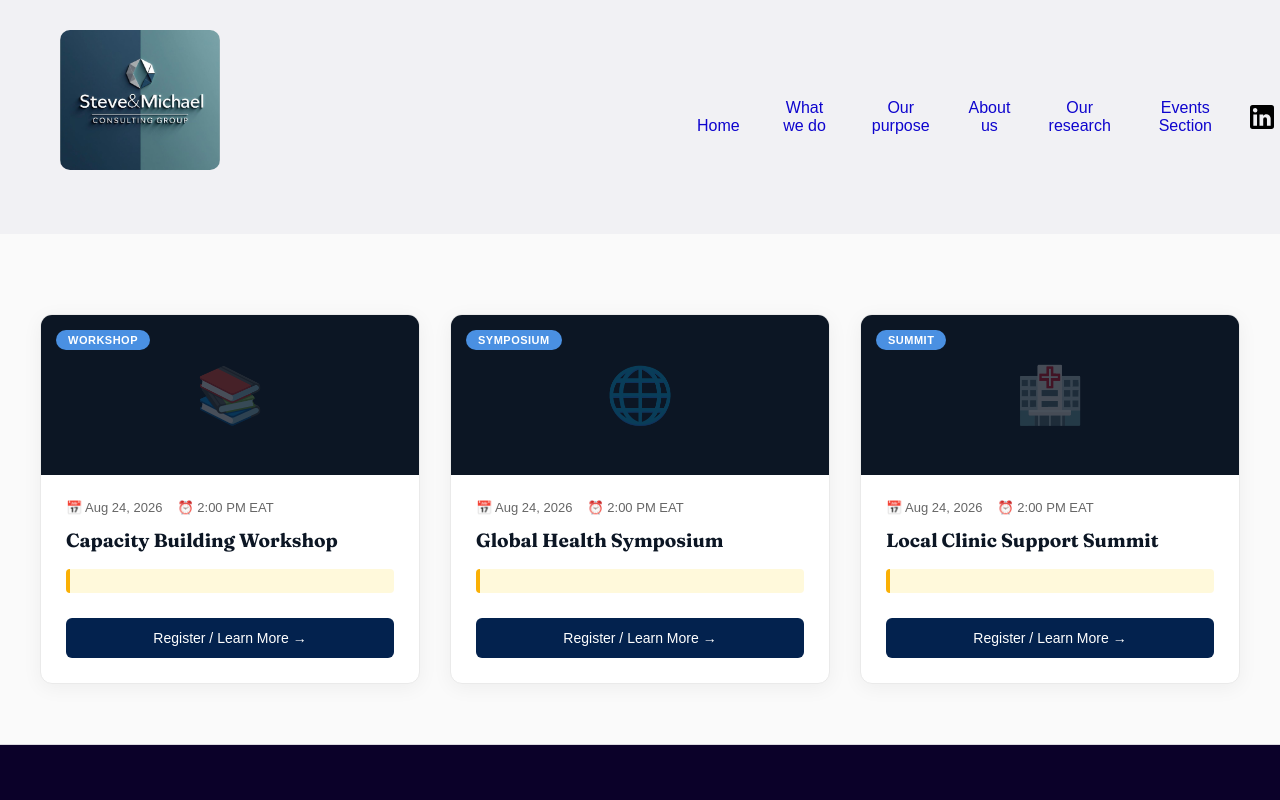
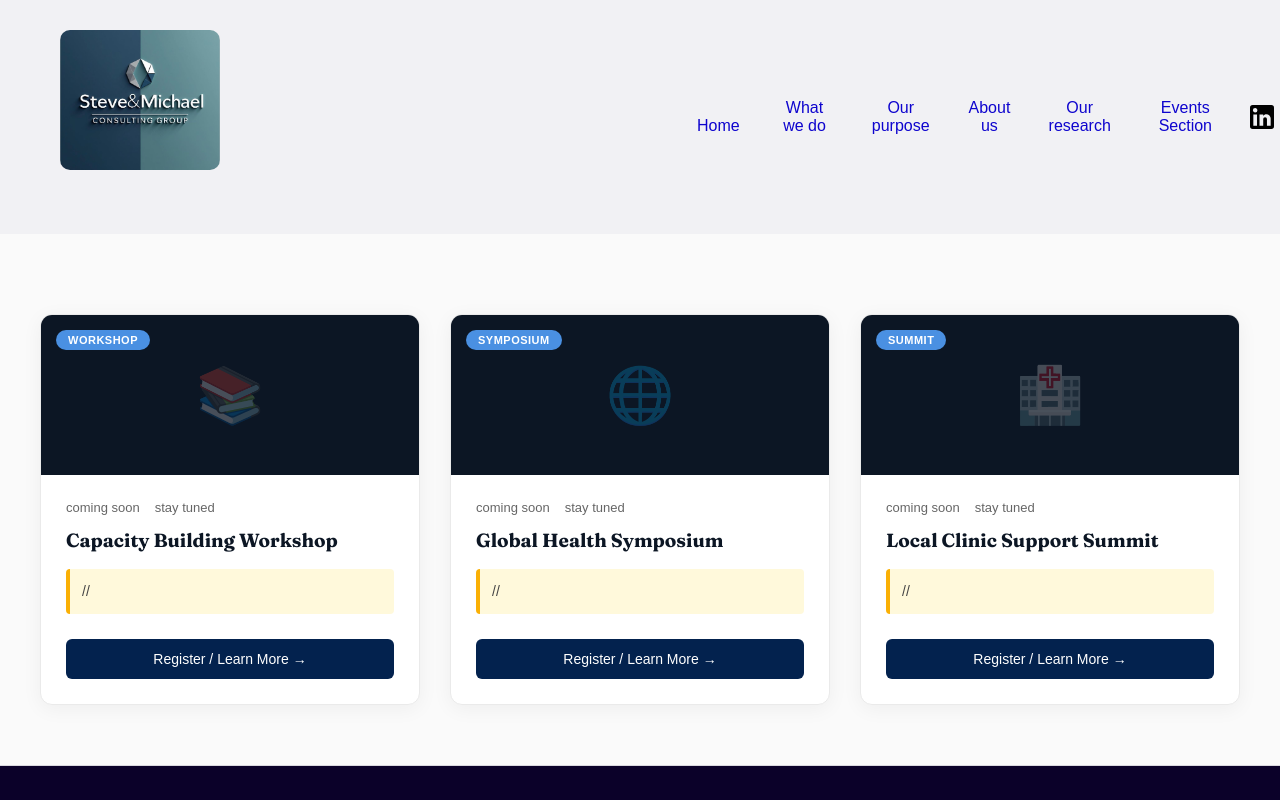
Before and after one commit to stevemichaelfoundation-sys/Steve-Michael-Consulting-Group, a Next.js app: page / in a window 1280 px wide. Both pictures are taken after a click on the button "Events Section". Shown: the top 800 px of the page. Built offline with nearby package versions, Linux system fonts and the light colour scheme.

Commit message:
changed dates

```diff
--- a/app/page.js
+++ b/app/page.js
@@ -697,8 +697,8 @@ function EventsSection() {
               <div style={{ padding: '25px', flexGrow: 1, display: 'flex', flexDirection: 'column' }}>
 
                 <div style={{ display: 'flex', gap: '15px', fontSize: '13px', color: '#666666', marginBottom: '12px' }}>
-                  <span>📅 Aug 24, 2026</span>
-                  <span>⏰ 2:00 PM EAT</span>
+                  <span>coming soon</span>
+                  <span>stay tuned</span>
                 </div>
 
 
@@ -717,7 +717,7 @@ function EventsSection() {
                   marginBottom: '25px',
                   lineHeight: '1.5'
                 }}>
-
+                //
                 </div>
 
                 <button style={{
```
